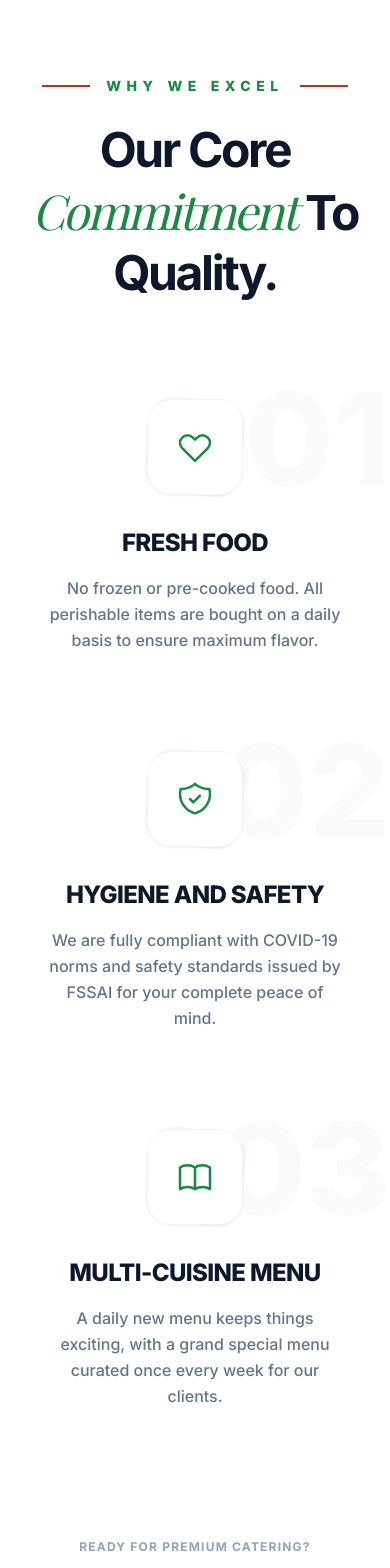
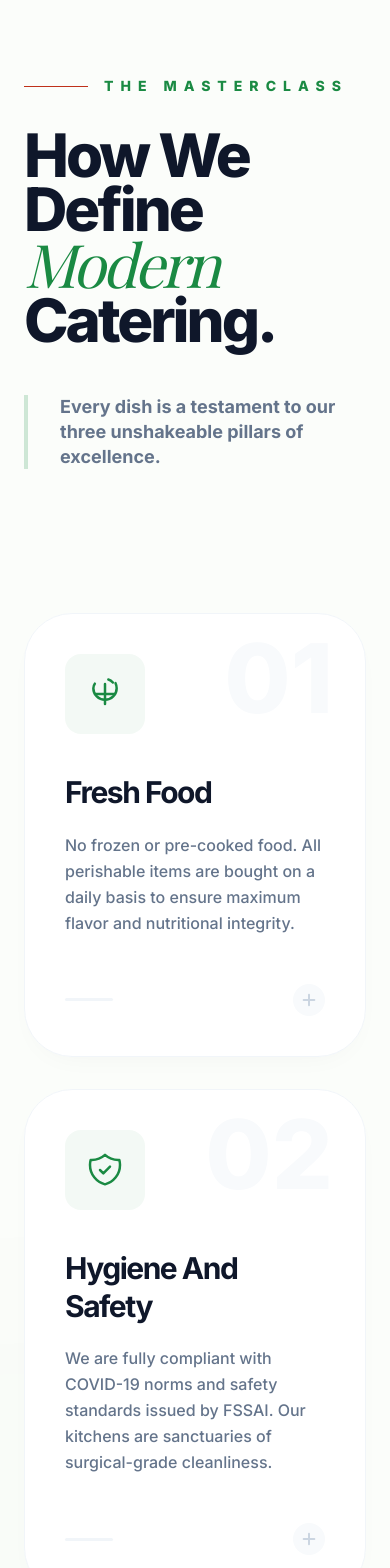
Before and after one commit to satyamsharma35952-a11y/Kris, a React (Vite) app: page / in a window 390 px wide. Shown: the part 5720-7288 px from the top of the page. Built offline with nearby package versions, Linux system fonts and the light colour scheme; no server answers; a web font is replaced by a local one.

Commit message:
feat(HowItWorks): Refactor process step styling and animation
Update the `ProcessStep` component to use a more modern card-like UI with improved animations and decorative elements. This enhances visual appeal and introduces a more dynamic reveal effect.

```diff
--- a/components/HowItWorks.tsx
+++ b/components/HowItWorks.tsx
@@ -1,94 +1,118 @@
 
 import React from 'react';
 
-const Step: React.FC<{
+const ProcessStep: React.FC<{
   number: string;
   title: string;
   description: string;
   icon: React.ReactNode;
   delay: string;
-}> = ({ number, title, description, icon, delay }) => (
-  <div className={`relative group flex flex-col items-center text-center px-6 opacity-0 animate-fade-in-up ${delay}`} style={{ animationFillMode: 'forwards' }}>
-    {/* Step Number Background */}
-    <div className="absolute -top-6 -right-6 text-9xl font-black text-slate-100/50 group-hover:text-brand-green/10 transition-colors duration-500 select-none">
+  isLower?: boolean;
+}> = ({ number, title, description, icon, delay, isLower }) => (
+  <div className={`relative group flex flex-col p-10 rounded-[3rem] bg-white border border-slate-100 shadow-[0_10px_30px_-15px_rgba(0,0,0,0.05)] hover:shadow-[0_40px_80px_-20px_rgba(26,138,67,0.15)] transition-all duration-700 opacity-0 animate-reveal-card ${delay} ${isLower ? 'lg:mt-24' : ''}`} style={{ animationFillMode: 'forwards' }}>
+
+    {/* Decorative Background Number */}
+    <div className="absolute top-4 right-8 text-8xl font-black text-slate-50 group-hover:text-brand-green/5 transition-colors duration-500 select-none -z-0">
       {number}
     </div>
 
-    {/* Icon Container */}
-    <div className="relative z-10 w-24 h-24 mb-8 flex items-center justify-center">
-      <div className="absolute inset-0 bg-brand-green/5 rounded-3xl rotate-6 group-hover:rotate-12 transition-transform duration-500"></div>
-      <div className="absolute inset-0 bg-white border border-slate-100 rounded-3xl shadow-sm group-hover:shadow-xl group-hover:-translate-y-2 transition-all duration-500 flex items-center justify-center">
-        <div className="text-brand-green group-hover:text-brand-red transition-colors duration-500">
-          {icon}
-        </div>
+    {/* Icon & Label */}
+    <div className="relative z-10 flex items-start justify-between mb-10">
+      <div className="w-20 h-20 rounded-2xl bg-brand-green/5 flex items-center justify-center text-brand-green group-hover:bg-brand-green group-hover:text-white transition-all duration-500 transform group-hover:rotate-[10deg] group-hover:scale-110">
+        {icon}
+      </div>
+      <div className="px-4 py-1.5 rounded-full bg-brand-red/5 border border-brand-red/10 text-brand-red text-[10px] font-black uppercase tracking-widest opacity-0 group-hover:opacity-100 transition-opacity duration-500">
+        Pillar {number}
       </div>
     </div>
 
     {/* Content */}
     <div className="relative z-10">
-      <h3 className="text-2xl font-black text-slate-900 mb-4 tracking-tight uppercase">
+      <h3 className="text-3xl font-bold text-slate-900 mb-5 leading-tight tracking-tighter">
         {title}
       </h3>
-      <p className="text-slate-500 font-medium leading-relaxed max-w-xs mx-auto group-hover:text-slate-700 transition-colors">
+      <p className="text-slate-500 font-medium leading-relaxed group-hover:text-slate-700 transition-colors">
         {description}
       </p>
     </div>
 
-    {/* Subtle Link/Indicator */}
-    <div className="mt-8 h-[2px] w-0 bg-brand-red group-hover:w-12 transition-all duration-500 rounded-full"></div>
+    {/* Interactive Bottom Bar */}
+    <div className="mt-12 flex items-center justify-between">
+      <div className="h-[3px] w-12 bg-slate-100 group-hover:bg-brand-green transition-all duration-500 rounded-full"></div>
+      <div className="w-8 h-8 rounded-full bg-slate-50 flex items-center justify-center group-hover:bg-brand-green/10 transition-colors">
+        <svg className="w-4 h-4 text-slate-300 group-hover:text-brand-green" fill="none" stroke="currentColor" viewBox="0 0 24 24">
+          <path strokeLinecap="round" strokeLinejoin="round" strokeWidth="3" d="M12 4v16m8-8H4" />
+        </svg>
+      </div>
+    </div>
   </div>
 );
 
 export const HowItWorks: React.FC = () => {
   return (
-    <section className="py-32 bg-white relative overflow-hidden">
-      {/* Decorative connecting line (Hidden on mobile) */}
-      <div className="hidden lg:block absolute top-[60%] left-1/2 -translate-x-1/2 w-2/3 h-px border-t-2 border-dashed border-slate-100 -z-0"></div>
+    <section className="py-32 bg-[#FBFDFA] relative overflow-hidden">
+      {/* Background Shapes */}
+      <div className="absolute top-0 left-0 w-full h-full pointer-events-none opacity-40">
+        <div className="absolute top-1/2 left-[-10%] w-[40%] h-[40%] bg-brand-green/5 rounded-full blur-[120px]"></div>
+        <div className="absolute bottom-[-10%] right-[-5%] w-[30%] h-[30%] bg-brand-red/5 rounded-full blur-[120px]"></div>
+      </div>
 
       <style>{`
-        @keyframes fadeInUp {
-          from { opacity: 0; transform: translateY(40px); }
-          to { opacity: 1; transform: translateY(0); }
+        @keyframes revealCard {
+          0% { opacity: 0; transform: translateY(50px) scale(0.95); }
+          100% { opacity: 1; transform: translateY(0) scale(1); }
         }
-        .animate-fade-in-up {
-          animation: fadeInUp 0.8s cubic-bezier(0.16, 1, 0.3, 1) forwards;
+        .animate-reveal-card {
+          animation: revealCard 1.2s cubic-bezier(0.22, 1, 0.36, 1) forwards;
         }
-        .delay-100 { animation-delay: 100ms; }
-        .delay-200 { animation-delay: 300ms; }
-        .delay-300 { animation-delay: 500ms; }
+        .delay-step-1 { animation-delay: 0.1s; }
+        .delay-step-2 { animation-delay: 0.3s; }
+        .delay-step-3 { animation-delay: 0.5s; }
       `}</style>
 
       <div className="container mx-auto px-6 lg:px-12 relative z-10">
-        <div className="text-center mb-24 space-y-6">
-          <div className="inline-flex items-center space-x-4">
-            <span className="h-[2px] w-12 bg-brand-red"></span>
-            <span className="text-brand-green font-black text-sm uppercase tracking-[0.4em]">Why We Excel</span>
-            <span className="h-[2px] w-12 bg-brand-red"></span>
+
+        {/* Editorial Header */}
+        <div className="flex flex-col lg:flex-row items-end justify-between mb-32 gap-12">
+          <div className="max-w-3xl space-y-8">
+            <div className="inline-flex items-center space-x-4">
+              <span className="h-px w-16 bg-brand-red"></span>
+              <span className="text-brand-green font-black text-sm uppercase tracking-[0.5em]">The Masterclass</span>
+            </div>
+            <h2 className="text-6xl lg:text-8xl font-black text-slate-900 tracking-tighter leading-[0.9]">
+              How We Define <br />
+              <span className="italic font-serif text-brand-green font-normal">Modern</span> Catering.
+            </h2>
           </div>
-          <h2 className="text-5xl lg:text-7xl font-bold text-slate-900 tracking-tighter leading-tight">
-            Our Core <br />
-            <span className="italic font-serif text-brand-green font-normal">Commitment</span> To Quality.
-          </h2>
+          <div className="lg:max-w-xs border-l-4 border-brand-green/20 pl-8 mb-4">
+            <p className="text-slate-500 font-bold text-lg leading-snug">
+              Every dish is a testament to our three unshakeable pillars of excellence.
+            </p>
+          </div>
         </div>
 
-        <div className="grid md:grid-cols-3 gap-16 lg:gap-8">
-          <Step
+        {/* Staggered Grid */}
+        <div className="grid lg:grid-cols-3 gap-8 lg:gap-12 pb-12">
+
+          <ProcessStep
             number="01"
-            delay="delay-100"
+            delay="delay-step-1"
             title="Fresh Food"
-            description="No frozen or pre-cooked food. All perishable items are bought on a daily basis to ensure maximum flavor."
+            description="No frozen or pre-cooked food. All perishable items are bought on a daily basis to ensure maximum flavor and nutritional integrity."
             icon={
               <svg className="w-10 h-10" fill="none" stroke="currentColor" viewBox="0 0 24 24">
-                <path strokeLinecap="round" strokeLinejoin="round" strokeWidth="1.5" d="M4.318 6.318a4.5 4.5 0 000 6.364L12 20.364l7.682-7.682a4.5 4.5 0 00-6.364-6.364L12 7.636l-1.318-1.318a4.5 4.5 0 00-6.364 0z" />
+                <path strokeLinecap="round" strokeLinejoin="round" strokeWidth="1.5" d="M12 6v6m0 0v6m0-6h6m-6 0H6" />
+                <path strokeLinecap="round" strokeLinejoin="round" strokeWidth="1.5" d="M14 3.269c1.1.26 2.029.962 2.726 1.86m-10.826.685C5.45 6.41 5 7.425 5 8.5c0 3.866 3.134 7 7 7s7-3.134 7-7c0-1.075-.242-2.09-.672-3" />
               </svg>
             }
           />
 
-          <Step
+          <ProcessStep
             number="02"
-            delay="delay-200"
+            delay="delay-step-2"
+            isLower={true}
             title="Hygiene And Safety"
-            description="We are fully compliant with COVID-19 norms and safety standards issued by FSSAI for your complete peace of mind."
+            description="We are fully compliant with COVID-19 norms and safety standards issued by FSSAI. Our kitchens are sanctuaries of surgical-grade cleanliness."
             icon={
               <svg className="w-10 h-10" fill="none" stroke="currentColor" viewBox="0 0 24 24">
                 <path strokeLinecap="round" strokeLinejoin="round" strokeWidth="1.5" d="M9 12l2 2 4-4m5.618-4.016A11.955 11.955 0 0112 2.944a11.955 11.955 0 01-8.618 3.04A12.02 12.02 0 003 9c0 5.591 3.824 10.29 9 11.622 5.176-1.332 9-6.03 9-11.622 0-1.042-.133-2.052-.382-3.016z" />
@@ -96,11 +120,11 @@ export const HowItWorks: React.FC = () => {
             }
           />
 
-          <Step
+          <ProcessStep
             number="03"
-            delay="delay-300"
+            delay="delay-step-3"
             title="Multi-cuisine Menu"
-            description="A daily new menu keeps things exciting, with a grand special menu curated once every week for our clients."
+            description="Our menu is a living thing. Enjoy a daily rotating selection of global cuisines, with a signature grand special menu every week."
             icon={
               <svg className="w-10 h-10" fill="none" stroke="currentColor" viewBox="0 0 24 24">
                 <path strokeLinecap="round" strokeLinejoin="round" strokeWidth="1.5" d="M12 6.253v13m0-13C10.832 5.477 9.246 5 7.5 5S4.168 5.477 3 6.253v13C4.168 18.477 5.754 18 7.5 18s3.332.477 4.5 1.253m0-13C13.168 5.477 14.754 5 16.5 5c1.747 0 3.332.477 4.5 1.253v13C19.832 18.477 18.247 18 16.5 18c-1.746 0-3.332.477-4.5 1.253" />
@@ -109,10 +133,26 @@ export const HowItWorks: React.FC = () => {
           />
         </div>
 
-        <div className="mt-24 text-center">
-          <p className="text-slate-400 font-bold uppercase tracking-widest text-xs mb-8">Ready for premium catering?</p>
-          <button className="px-12 py-5 bg-brand-dark text-white rounded-2xl font-black text-lg shadow-2xl shadow-brand-green/20 hover:bg-brand-green transition-all transform hover:-translate-y-1 active:scale-95">
-            View Sample Weekly Menu
+        {/* Dynamic CTA Footer */}
+        <div className="mt-24 pt-12 border-t border-slate-100 flex flex-col md:flex-row items-center justify-between gap-8">
+          <div className="flex items-center space-x-6">
+            <div className="flex -space-x-3">
+              {[1, 2, 3, 4].map(i => (
+                <div key={i} className="w-12 h-12 rounded-full border-4 border-white bg-slate-200 overflow-hidden shadow-sm">
+                  <img src={`https://i.pravatar.cc/100?img=${i + 20}`} alt="Chef Profile" />
+                </div>
+              ))}
+            </div>
+            <p className="text-slate-600 font-bold text-sm tracking-tight">
+              Backed by a team of <span className="text-brand-green">45+</span> certified culinary experts.
+            </p>
+          </div>
+
+          <button className="px-10 py-5 bg-white border-2 border-brand-green text-brand-green rounded-[1.5rem] font-black text-lg hover:bg-brand-green hover:text-white transition-all duration-300 shadow-xl shadow-brand-green/5 active:scale-95 group flex items-center space-x-3">
+            <span>Explore All Standards</span>
+            <svg className="w-5 h-5 group-hover:translate-x-1 transition-transform" fill="none" stroke="currentColor" viewBox="0 0 24 24">
+              <path strokeLinecap="round" strokeLinejoin="round" strokeWidth="2.5" d="M17 8l4 4m0 0l-4 4m4-4H3" />
+            </svg>
           </button>
         </div>
       </div>
```
